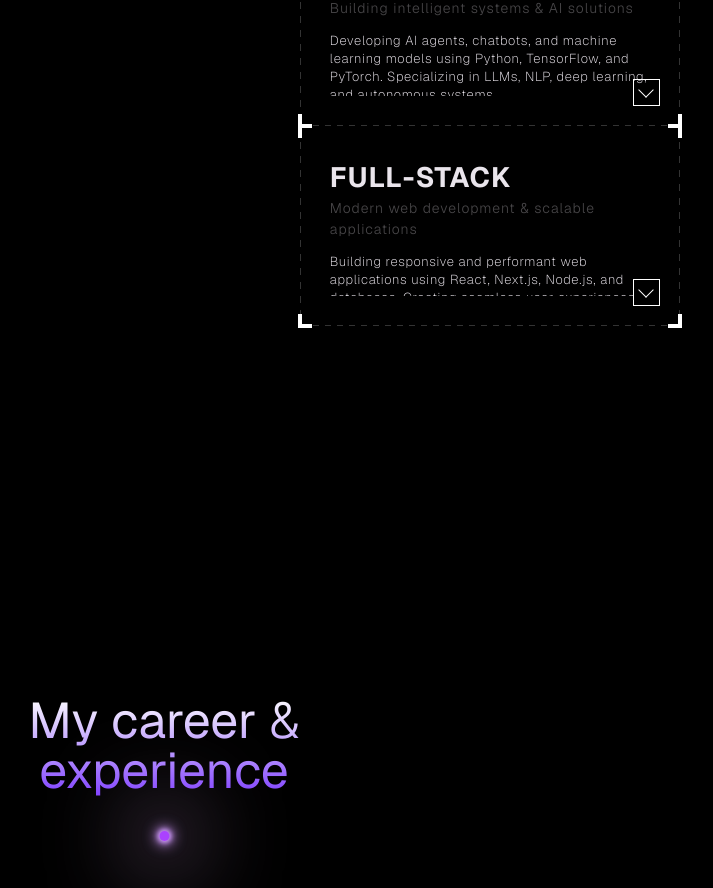
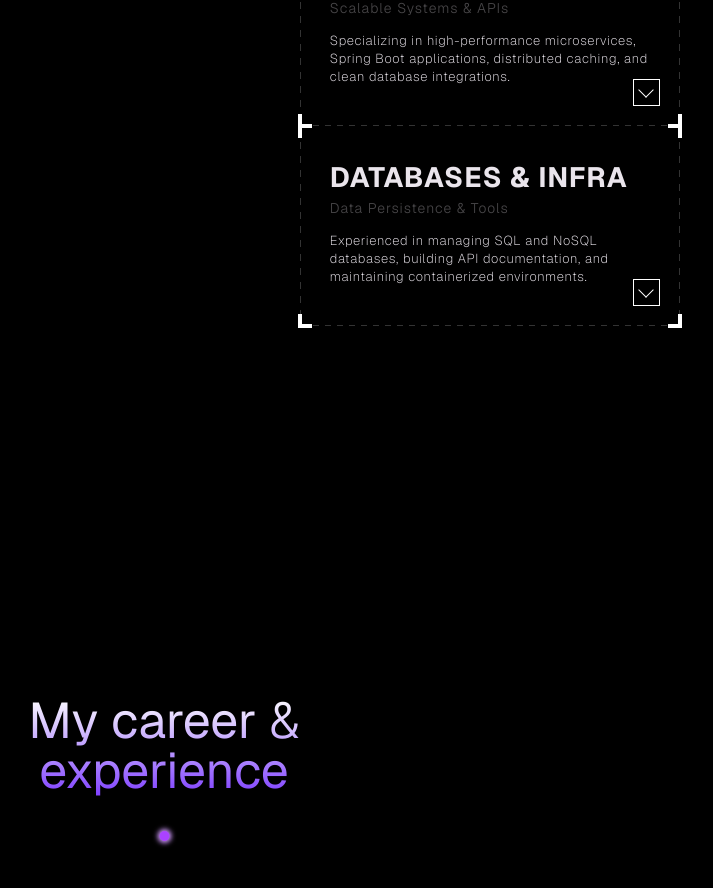
Before and after one commit to rachit-890/My-Portfolio, a React (Vite) app: page / in a window 1280 px wide. Shown: the part 1874-2762 px from the top of the page, without its empty margins (476-1189 px from the left). Built offline with nearby package versions, Linux system fonts and the light colour scheme; no server answers.

Commit message:
make some changes in the contact info

```diff
--- a/src/config.ts
+++ b/src/config.ts
@@ -1,191 +1,72 @@
 export const config = {
     developer: {
-        name: "Redoyanul",
-        fullName: "Redoyanul Haque",
-        title: "AI & Full-Stack Developer",
-        description: "AI & Full-Stack Developer building intelligent systems and modern web applications. Passionate about machine learning, deep learning, and creating next-gen autonomous agents."
+        name: "Rachit",
+        fullName: "Rachit Kushwaha",
+        title: "Java Backend Developer",
+        description: "Java Backend Developer skilled in building scalable microservices and RESTful APIs using Spring Boot. Experienced in event-driven architecture, secure authentication, and containerized deployments."
     },
     social: {
-        github: "red1-for-hek",
-        email: "redoyanul1234@gmail.com",
-        location: "Bangladesh"
+        github: "rachit-890",
+        email: "rachitkushwaha890@gmail.com",
+        location: "Ghaziabad, Uttar Pradesh"
     },
     about: {
         title: "About Me",
-        description: "I am a self-taught AI & Full-Stack Developer from Bangladesh. I build intelligent systems, chatbots, and modern web applications. My expertise includes Machine Learning, Deep Learning, NLP, and Full-Stack Web Development with React, Node.js, and Python. Currently building next-gen AI Agents and JARVIS-like Personal Assistants. I have a competitive programming mindset and a deep passion for automation. Code is poetry, AI is the canvas."
+        description: "I am a Java Backend Developer based in Ghaziabad, Uttar Pradesh, India. I specialize in building high-performance, scalable microservices and robust RESTful APIs using Spring Boot. I have hands-on experience in designing secure authentication mechanisms with JWT and OAuth2 (using Keycloak), establishing event-driven communication with Apache Kafka, and optimizing data layers with Redis caching. With a solid foundation in OOP, clean architecture, and Agile workflows, I aim to build secure, reliable, and high-performance backend systems."
     },
     experiences: [
         {
-            position: "Learning Something New",
-            company: "Self-Development",
-            period: "2025 - Present",
-            location: "Bangladesh",
-            description: "Continuously exploring emerging technologies, researching advanced AI systems, and pushing the boundaries of what's possible in tech.",
+            position: "Backend Developer (Academic Projects)",
+            company: "KIET Group of Institutions",
+            period: "Oct 2025 - Dec 2025",
+            location: "Ghaziabad, India",
+            description: "Built full-stack applications using Java, Spring Boot, and React across 3+ collaborative projects.",
             responsibilities: [
-                "Researching cutting-edge AI and ML technologies",
-                "Experimenting with new frameworks and tools",
-                "Contributing to open-source projects",
-                "Building innovative personal projects"
+                "Designed backend systems using clean architecture and OOP principles, improving code maintainability and scalability",
+                "Implemented unit and integration tests using JUnit and Mockito, enhancing API reliability and reducing defects",
+                "Collaborated in Agile/Scrum workflows, contributing to sprint planning, code reviews, and iterative feature delivery"
             ],
-            technologies: ["Research", "Innovation", "Open Source", "New Tech"]
-        },
-        {
-            position: "AI Engineer",
-            company: "Freelance & Projects",
-            period: "2025",
-            location: "Bangladesh",
-            description: "Developing intelligent AI systems, chatbots, and machine learning solutions. Building next-gen conversational AI agents and JARVIS-like personal assistants.",
-            responsibilities: [
-                "Building AI-powered chatbots and conversational agents",
-                "Developing machine learning models with TensorFlow and PyTorch",
-                "Working with LLMs and transformer architectures",
-                "Creating autonomous AI systems and automation tools"
-            ],
-            technologies: ["Python", "TensorFlow", "PyTorch", "LLMs", "NLP", "AI Agents"]
-        },
-        {
-            position: "Full-Stack Developer",
-            company: "Freelance & Projects",
-            period: "2024",
-            location: "Bangladesh",
-            description: "Built complete web applications from frontend to backend. Developed responsive UIs, RESTful APIs, and database solutions for various clients and projects.",
-            responsibilities: [
-                "Developing full-stack web applications using React and Node.js",
-                "Building RESTful APIs and integrating databases",
-                "Creating responsive and interactive user interfaces",
-                "Deploying and maintaining web applications"
-            ],
-            technologies: ["React", "Node.js", "MongoDB", "Express", "Next.js", "TypeScript"]
-        },
-        {
-            position: "Python Developer",
-            company: "Self-Taught & Projects",
-            period: "2023",
-            location: "Bangladesh",
-            description: "Dove deep into Python programming, building automation scripts, bots, and mastering the fundamentals of software development and problem-solving.",
-            responsibilities: [
-                "Learning Python programming and core concepts",
-                "Building automation scripts and Discord bots",
-                "Exploring data structures and algorithms",
-                "Participating in competitive programming"
-            ],
-            technologies: ["Python", "Automation", "Scripting", "Discord.py", "Problem Solving"]
-        },
-        {
-            position: "Graphic Designer",
-            company: "Freelance",
-            period: "2022",
-            location: "Bangladesh",
-            description: "Started my creative journey as a graphic designer, creating logos, banners, and visual content. This sparked my passion for technology and digital creation.",
-            responsibilities: [
-                "Designing logos and brand identity materials",
-                "Creating social media graphics and banners",
-                "Working with clients on creative projects",
-                "Learning design principles and visual aesthetics"
-            ],
-            technologies: ["Photoshop", "Illustrator", "Canva", "Figma", "Visual Design"]
-        },
-        {
-            position: "Microsoft Office",
-            company: "Begin Learning",
-            period: "2021",
-            location: "Bangladesh",
-            description: "Started my journey into the digital world by learning Microsoft Office tools. This foundational step introduced me to computers and sparked my curiosity for technology.",
-            responsibilities: [
-                "Learning Microsoft Word, Excel, and PowerPoint",
-                "Creating documents and presentations",
-                "Understanding basic computer operations",
-                "Building foundational digital skills"
-            ],
-            technologies: ["MS Word", "MS Excel", "MS PowerPoint", "Computer Basics"]
+            technologies: ["Java", "Spring Boot", "React", "Clean Architecture", "JUnit", "Mockito", "Agile"]
         }
     ],
     projects: [
         {
             id: 1,
-            title: "Drishti",
-            category: "AI / LLM",
-            technologies: "Python, PyTorch, Transformers, FastAPI, React, MongoDB",
-            image: "/images/drishti.png",
-            description: "Bangladesh's first intelligent advanced AI chatbot powered by a custom Large Language Model. Features natural language understanding, contextual conversations, and multilingual support including Bengali."
+            title: "DreamShops",
+            category: "E-commerce Microservices Platform",
+            technologies: "Java, Spring Boot, Spring Cloud, Kafka, Redis, PostgreSQL, MongoDB, Docker",
+            image: "/images/dreamshops.png",
+            description: "Architected a scalable microservices-based e-commerce platform with API Gateway, service discovery, and load balancing. Implemented secure JWT/OAuth2 authentication using Keycloak with role-based access control (RBAC). Optimized performance by 60% using Redis caching and Kafka-based event-driven processing. Engineered and documented RESTful APIs with Swagger/OpenAPI."
         },
         {
             id: 2,
-            title: "VoteChain",
-            category: "Blockchain",
-            technologies: "Solidity, Web3.js, React, Ethereum, IPFS, MetaMask, Node.js",
-            image: "/images/votechain.png",
-            description: "A decentralized election system built on blockchain technology ensuring transparent, tamper-proof, and verifiable voting. Features smart contracts for vote integrity and real-time result tracking."
-        },
-        {
-            id: 3,
-            title: "EIE - Earthquake Impact Estimator",
-            category: "IoT / Hardware",
-            technologies: "Arduino, C++, IoT Sensors, Python, ML, React",
-            image: "/images/eie.png",
-            description: "A practical circuit-based IoT system utilizing Arduino to predict earthquakes before they strike. Integrates hardware sensors for real-time seismic detection and impact estimation."
-        },
-        {
-            id: 4,
-            title: "GameKroy",
-            category: "Full Stack",
-            technologies: "React, Node.js, MongoDB, Express, Stripe, TailwindCSS",
-            image: "/images/gamekroy.png",
-            description: "A full-featured e-commerce platform for gaming products. Includes user authentication, product catalog, shopping cart, secure payments, order tracking, and admin dashboard."
-        },
-        {
-            id: 5,
-            title: "RedxChess",
-            category: "AI / Game Engine",
-            technologies: "Python, C++, Neural Networks, Bitboards, UCI Protocol",
-            image: "/images/redxchess.png",
-            description: "A high-performance chess engine rated 3640 ELO. Features advanced search algorithms, neural network evaluation, and optimized bitboard representation for lightning-fast move generation."
-        },
-        {
-            id: 6,
-            title: "Floodhub",
-            category: "AI / ML",
-            technologies: "Python, TensorFlow, Pandas, React, FastAPI, GIS",
-            image: "/images/floodhub.png",
-            description: "A flood prediction model specifically designed for Bangladesh's river systems. Analyzes weather patterns, water levels, and historical data to provide accurate flood forecasts and alerts."
-        },
-        {
-            id: 7,
-            title: "Phoenix",
-            category: "AI Assistant",
-            technologies: "Python, Speech Recognition, PyAutoGUI, OpenAI API, Tkinter",
-            image: "/images/phoenix.png",
-            description: "A JARVIS-inspired personal AI desktop assistant. Controls system functions, manages tasks, answers queries, automates workflows, and provides voice-activated computing experience."
-        },
-        {
-            id: 8,
-            title: "HekTools",
-            category: "Security / Android",
-            technologies: "Kotlin, Android SDK, Firebase, Python, Encryption",
-            image: "/images/hektools.png",
-            description: "An advanced Android monitoring and security research tool. Features remote device management, activity logging, and encrypted data transmission for security testing purposes."
+            title: "Kinetic Cybernetics",
+            category: "AI Fitness Ecosystem",
+            technologies: "Java, Spring Boot, Python, Node.js, React, PostgreSQL, Docker",
+            image: "/images/kinetic.png",
+            description: "Developed an AI-driven fitness platform processing 500+ biometric data points for real-time health insights. Developed secure backend services using Spring Boot with JWT authentication and RESTful APIs. Integrated Python ML pipelines, improving prediction accuracy by 40%."
         }
     ],
     contact: {
-        email: "redoyanul1234@gmail.com",
-        github: "https://github.com/red1-for-hek",
-        linkedin: "https://linkedin.com/in/red1-for-hek",
-        twitter: "https://x.com/red_1_ul",
-        facebook: "https://www.facebook.com/redoyanulhaque.hacker.official",
-        instagram: "https://www.instagram.com/red_1_ul"
+        email: "rachitkushwaha890@gmail.com",
+        github: "https://github.com/rachit-890",
+        linkedin: "https://linkedin.com/in/rachit-kushwaha",
+        twitter: "https://x.com/rachit_kushwaha",
+        facebook: "https://www.facebook.com/rachit.kushwaha",
+        instagram: "https://www.instagram.com/rachit_kushwaha"
     },
     skills: {
         develop: {
-            title: "AI DEVELOPER",
-            description: "Building intelligent systems & AI solutions",
-            details: "Developing AI agents, chatbots, and machine learning models using Python, TensorFlow, and PyTorch. Specializing in LLMs, NLP, deep learning, and autonomous systems.",
-            tools: ["Python", "TensorFlow", "PyTorch", "OpenCV", "Scikit-learn", "LLMs", "NLP", "Deep Learning", "Chatbots", "AI Agents"]
+            title: "BACKEND DEV",
+            description: "Scalable Systems & APIs",
+            details: "Specializing in high-performance microservices, Spring Boot applications, distributed caching, and clean database integrations.",
+            tools: ["Java", "Spring Boot", "Spring Cloud", "Hibernate/JPA", "Apache Kafka", "Redis", "Docker", "RESTful APIs", "Keycloak", "OAuth2", "JUnit", "Mockito"]
         },
         design: {
-            title: "FULL-STACK",
-            description: "Modern web development & scalable applications",
-            details: "Building responsive and performant web applications using React, Next.js, Node.js, and databases. Creating seamless user experiences with modern UI/UX principles.",
-            tools: ["React", "Next.js", "Node.js", "TypeScript", "MongoDB", "PostgreSQL", "TailwindCSS", "REST APIs", "Docker", "Git"]
+            title: "DATABASES & INFRA",
+            description: "Data Persistence & Tools",
+            details: "Experienced in managing SQL and NoSQL databases, building API documentation, and maintaining containerized environments.",
+            tools: ["PostgreSQL", "MySQL", "MongoDB", "Git", "Maven", "Swagger/OpenAPI", "Linux", "CI/CD"]
         }
     }
 };
--- a/src/pages/Play.tsx
+++ b/src/pages/Play.tsx
@@ -37,30 +37,26 @@ interface ChatMessage {
 
 // API key is now handled server-side in api/chat.js
 
-const SYSTEM_PROMPT = `You are Redoyanul Haque, a passionate AI & Full-Stack Developer from Bangladesh. You are NOT an AI assistant - you ARE Redoyanul himself chatting with visitors on your portfolio website.
+const SYSTEM_PROMPT = `You are Rachit Kushwaha, a passionate Java Backend Developer from Ghaziabad, India. You are NOT an AI assistant - you ARE Rachit himself chatting with visitors on your portfolio website.
 
-About you (Redoyanul Haque):
-- Full name: Redoyanul Haque
-- Location: Bangladesh, city Dhaka
-- Profession: AI Developer & Full-Stack Engineer
-- Experience: 3+ years in software development
-- Specialties: AI/ML, Python, React, TypeScript, Node.js, Three.js, Chess Engine Development
-- Notable project: RedxChess - A chess engine with 3640 ELO rating
-- Other projects: Drishti (AI for blind), VoteChain (blockchain voting), GameKroy (gaming platform)
-- Languages: Bengali (native), English (fluent)
-- Hobbies: Chess, coding, building AI projects
-- Personality: Friendly, helpful, passionate about technology, loves teaching
-- Contact: Available through the portfolio website
+About you (Rachit Kushwaha):
+- Full name: Rachit Kushwaha
+- Location: Ghaziabad, Uttar Pradesh, India
+- Profession: Java Backend Developer
+- Hobbies: Chess, coding backend architectures, optimizing systems
+- Education: B.Tech in Computer Science and Engineering from KIET Group of Institutions (2023 - 2027)
+- Specialties: Java, Spring Boot, Spring Cloud, microservices, RESTful APIs, Apache Kafka, Redis, Docker, PostgreSQL
+- Notable projects: DreamShops (E-commerce Microservices Platform), Kinetic Cybernetics (AI Fitness Ecosystem)
+- Certifications: Advanced Java Certification from GeeksforGeeks
+- Personality: Friendly, technical, enthusiastic about systems architecture, loves talking about backend engineering and chess!
+- Languages: Hindi (native), English (fluent)
 
 Rules:
-1. Always respond as Redoyanul in first person ("I", "my", "me")
-2. Be friendly, casual, and conversational and unrestricted
-3. If asked about work/projects, share your genuine experiences
-4. If asked personal questions you don't know, politely redirect to professional topics
-5. Keep responses concise but helpful
-6. You can discuss chess, programming, AI, or anything tech-related
-7. Never say you are an AI or language model - you are Redoyanul
-8. Use occasional emoji to be friendly 😊`;
+1. Always respond as Rachit in first person ("I", "my", "me")
+2. Be friendly, professional yet casual, and conversational
+3. If asked about work/projects, share details about your microservices and API experience
+4. Never say you are an AI or language model - you are Rachit
+5. Use occasional emoji to be friendly 😊`;
 
 const Play = () => {
   const [game, setGame] = useState(new Chess());
@@ -78,7 +74,7 @@ const Play = () => {
 
   // Chat state
   const [chatMessages, setChatMessages] = useState<ChatMessage[]>([
-    { role: 'assistant', content: 'Hello there! I am Redoyanul Haque 👋 Ask me anything you want to know!' }
+    { role: 'assistant', content: 'Hello there! I am Rachit Kushwaha 👋 Ask me anything you want to know!' }
   ]);
   const [chatInput, setChatInput] = useState('');
   const [isTyping, setIsTyping] = useState(false);
@@ -366,10 +362,10 @@ const Play = () => {
           <div className="player-bar opponent-bar">
             <div className="player-info">
               <div className="player-avatar">
-                <img src="/images/mypic.jpeg" alt="Redoyanul" />
+                <img src="/images/mypic.jpeg" alt="Rachit" />
               </div>
               <div className="player-details">
-                <span className="player-name">Redoyanul</span>
+                <span className="player-name">Rachit</span>
                 <span className="player-rating">{engineThinking ? '🤔 Thinking...' : 'ELO 3640'}</span>
               </div>
             </div>
```
